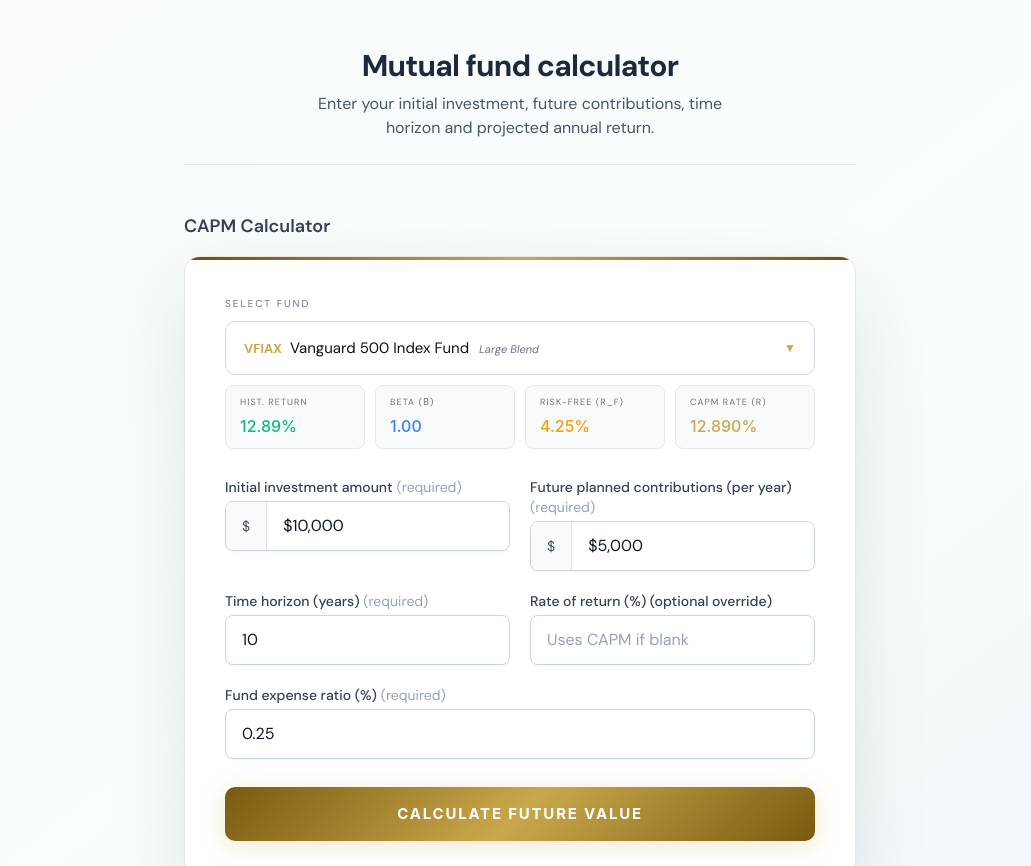
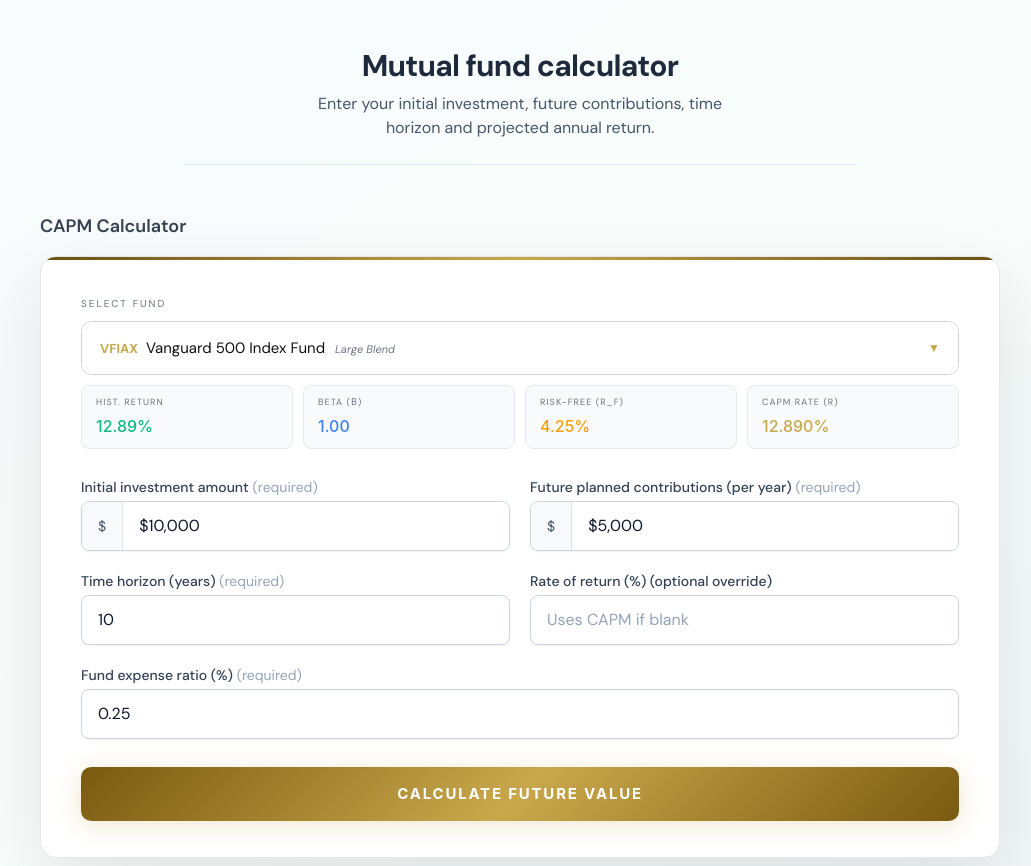
Before and after one commit to riannaskaria/mutual-fund-calculator, a React (Vite) app in the folder frontend/: page / in a window 1280 px wide. Shown: the top 866 px of the page, without its empty margins (120-1151 px from the left). Built offline with nearby package versions, Linux system fonts and the light colour scheme.

Commit message:
Adjusted width to better fit computer

```diff
--- a/frontend/src/components/Calculator.jsx
+++ b/frontend/src/components/Calculator.jsx
@@ -134,7 +134,7 @@
   };
 
   return (
-    <div style={{ width: "100%", maxWidth: 760, margin: "0 auto 48px" }}>
+    <div style={{ width: "100%", maxWidth: 960, margin: "0 auto 48px" }}>
       <h2 style={{ fontSize: 18, fontWeight: 600, color: "#374151", marginBottom: 16 }}>CAPM Calculator</h2>
       <form onSubmit={handleCalculate}>
         <div style={{ background: "#ffffff", border: "1px solid #E5E7EB", borderRadius: 16, overflow: "hidden", boxShadow: "0 28px 80px rgba(0,0,0,0.1)" }}>
@@ -230,7 +230,7 @@
 
 export default function Calculator() {
   return (
-    <div className="w-full max-w-2xl mx-auto">
+    <div className="w-full max-w-5xl mx-auto">
       <MutualFundCalculator />
     </div>
   );
```
